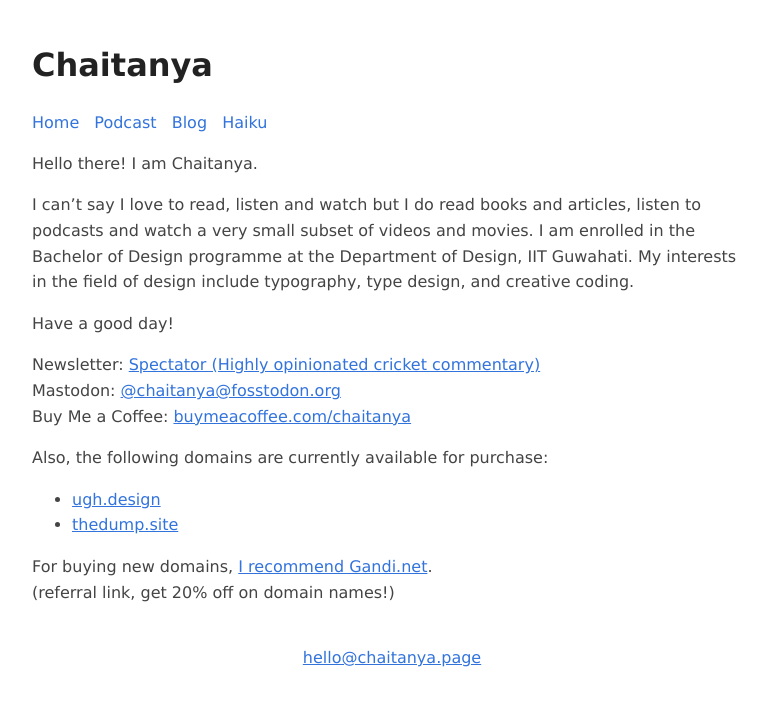
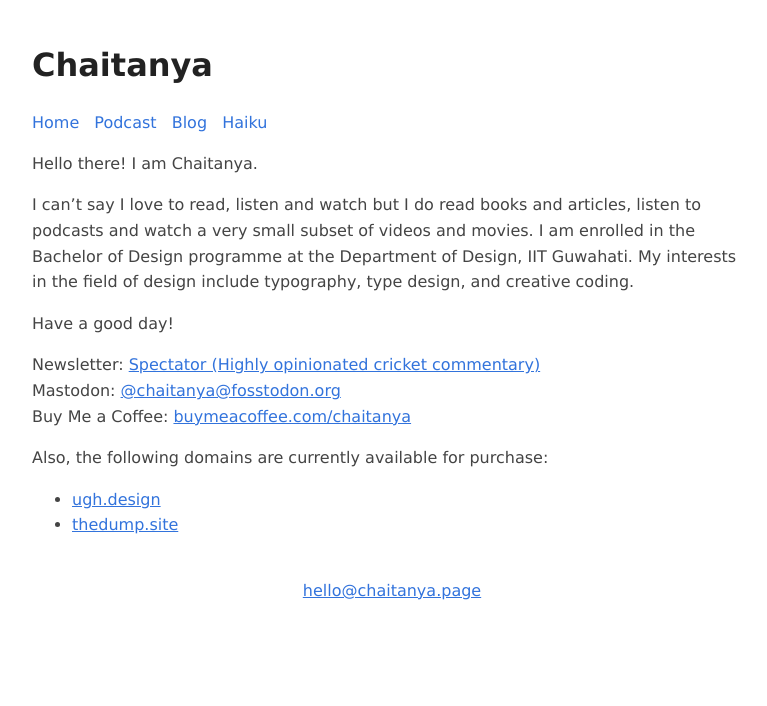
Before and after one commit to chtny/chtny.github.io, a Jekyll site: the page built from index.md, in a window 1280 px wide. Shown: the top 706 px of the page, without its empty margins (248-1015 px from the left). Built offline with Jekyll 4.4.1, drawn with Linux system fonts in a browser that asks for light colours.

Commit message:
Update index.md

```diff
--- a/index.md
+++ b/index.md
@@ -15,6 +15,3 @@ Buy Me a Coffee: [buymeacoffee.com/chaitanya](https://www.buymeacoffee.com/chait
 Also, the following domains are currently available for purchase:
 - [ugh.design](https://www.namecheap.com/domains/marketplace/buy-domains?keyword=ugh.design)
 - [thedump.site](https://www.namecheap.com/domains/marketplace/buy-domains?keyword=thedump.site)
-
-For buying new domains, [I recommend Gandi.net](https://gandi.link/f/fc1d3bc5).<br>
-(referral link, get 20% off on domain names!)
```
